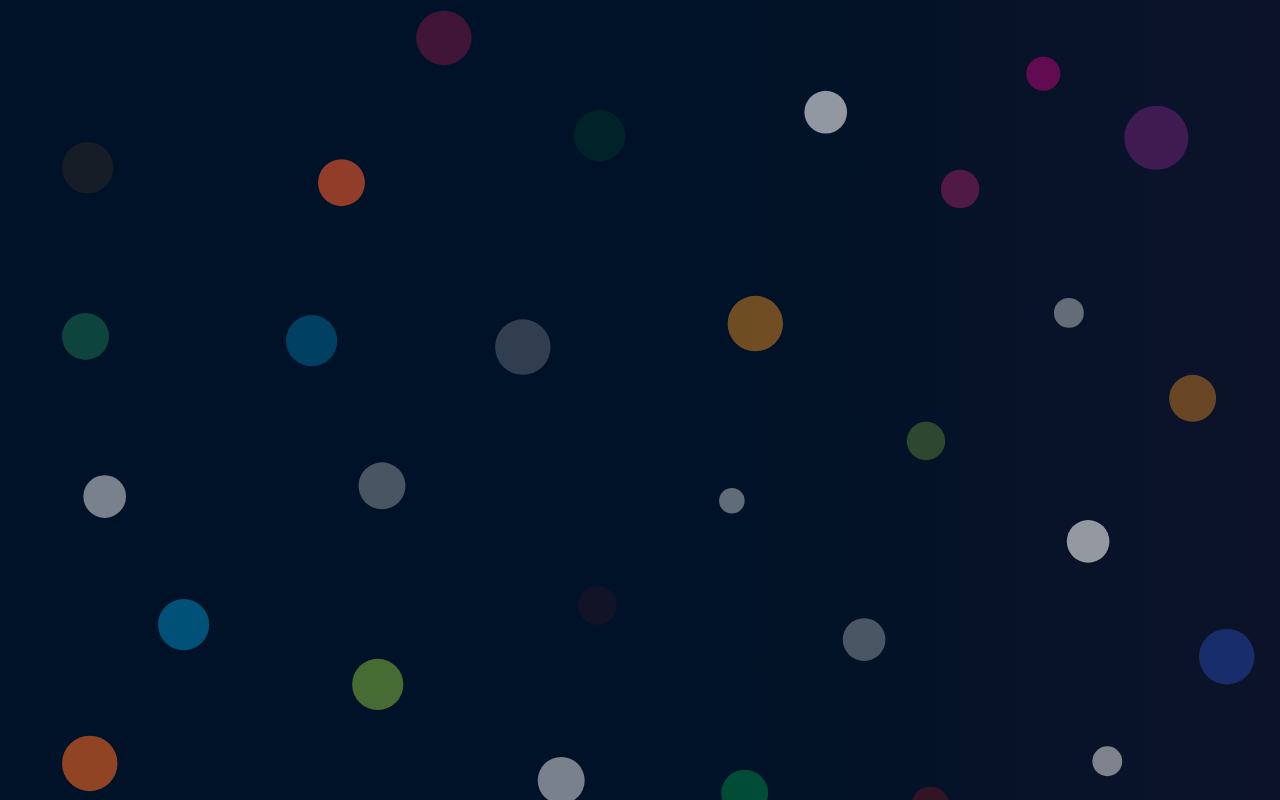
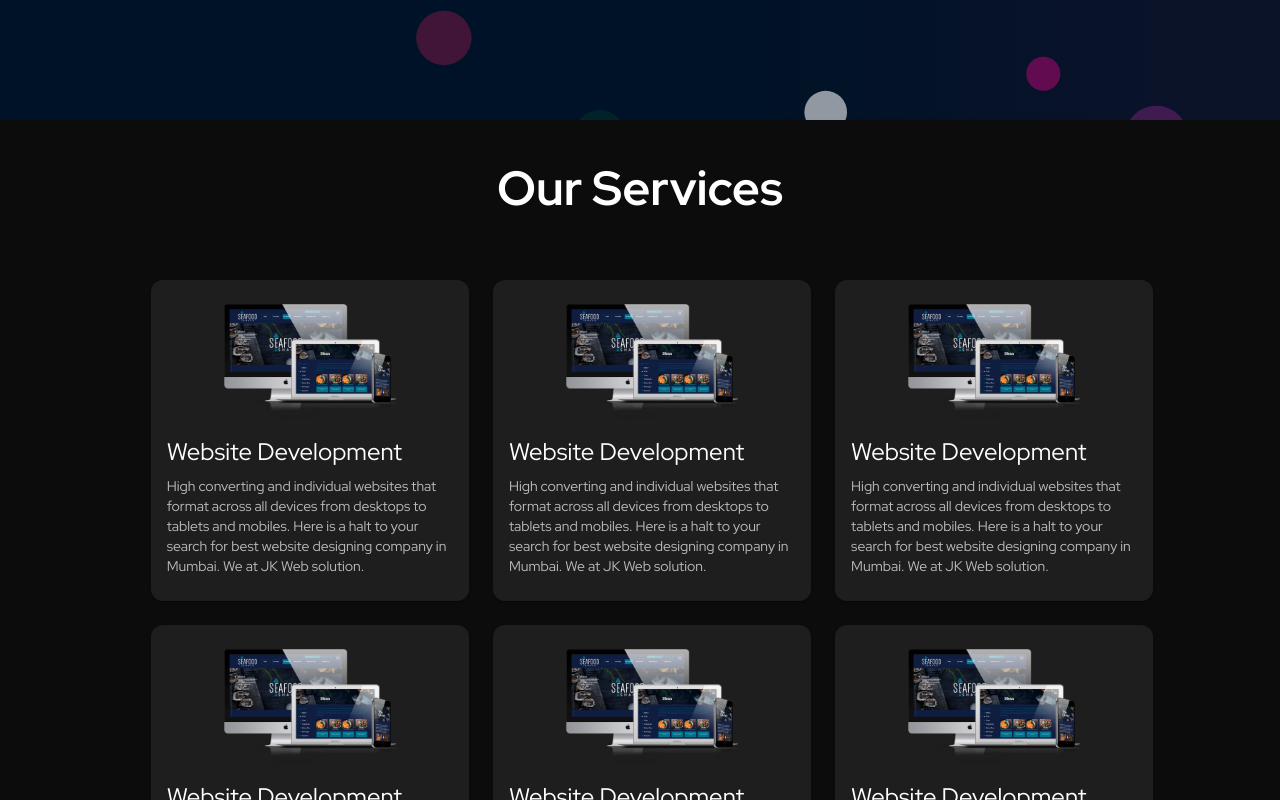
Before and after one commit to kanuraj-dev/kanuraj-dev, a React (Create React App) app: page / in a window 1280 px wide. Shown: the part 600-1400 px from the top of the page. Built offline with nearby package versions, Linux system fonts and the light colour scheme.

Commit message:
our services section

```diff
--- /dev/null
+++ b/src/components/cards/ServiceCard.tsx
@@ -0,0 +1,33 @@
+import { Card, CardContent, CardMedia, Typography } from "@mui/material";
+import demoImg from "assets/image/business-boom-mockup.png";
+
+export default function ServiceCard() {
+  return (
+    <Card
+      sx={{
+        borderRadius: 3,
+      }}
+    >
+      <CardMedia
+        component="img"
+        height="140"
+        image={demoImg}
+        alt="green iguana"
+        sx={{
+          pt: 3,
+          objectFit: "contain",
+        }}
+      />
+      <CardContent>
+        <Typography gutterBottom variant="h5" component="div">
+          Website Development
+        </Typography>
+        <Typography variant="body2" color="text.secondary">
+          High converting and individual websites that format across all devices
+          from desktops to tablets and mobiles. Here is a halt to your search
+          for best website designing company in Mumbai. We at JK Web solution.
+        </Typography>
+      </CardContent>
+    </Card>
+  );
+}
--- a/src/components/navigation/Topbar.tsx
+++ b/src/components/navigation/Topbar.tsx
@@ -36,7 +36,7 @@ const AppBar = styled(MuiAppBar, {
   color: theme.palette.mode === "light" ? "#111" : "",
   background: isScrolled
     ? theme.palette.mode === "light"
-      ? "#f1dfd1"
+      ? "#fff"
       : ""
     : "transparent",
   ...(open && {
@@ -106,7 +106,7 @@ const NavLink = styled(
 function Topbar({ theme, colorMode, open, handleDrawerOpen }: TopbarProps) {
   const isLG = useMediaQuery(theme.breakpoints.up("lg"));
   const isScrolled = useScrollTrigger({
-    threshold: 500,
+    threshold: 400,
   });
 
   return (
--- /dev/null
+++ b/src/components/sections/OurServices.tsx
@@ -0,0 +1,52 @@
+import Paper from "@mui/material/Paper";
+import Typography from "@mui/material/Typography";
+import Grid from "@mui/material/Grid";
+import { useTheme, useMediaQuery } from "@mui/material";
+import ServiceCard from "components/cards/ServiceCard";
+import Fade from "react-reveal/Fade";
+
+export default function OurServices() {
+  const theme = useTheme();
+  const isLG = useMediaQuery(theme.breakpoints.up("lg"));
+
+  return (
+    <Paper
+      sx={{
+        py: 5,
+        px: 3,
+        minHeight: "100vh",
+        background: theme.palette.mode === "dark" ? "#0c0c0c" : "#f8f8f8",
+      }}
+    >
+      <Fade bottom>
+        <Typography
+          variant={isLG ? "h3" : "h4"}
+          textAlign="center"
+          fontWeight={600}
+        >
+          Our Services
+        </Typography>
+      </Fade>
+      <Grid
+        container
+        lg={10}
+        rowSpacing={3}
+        spacing={{ md: 3 }}
+        justifyContent="center"
+        alignItems="center"
+        sx={{
+          py: 5,
+          margin: "auto !important",
+        }}
+      >
+        {[1, 2, 3, 4, 5, 6].map((service, index) => (
+          <Grid item xs={12} md={6} lg={4}>
+            <Fade bottom delay={index * 200}>
+              <ServiceCard />
+            </Fade>
+          </Grid>
+        ))}
+      </Grid>
+    </Paper>
+  );
+}
--- a/src/pages/HomePage.tsx
+++ b/src/pages/HomePage.tsx
@@ -1,9 +1,11 @@
 import MainBanner from "components/sections/MainBanner";
+import OurServices from "components/sections/OurServices";
 
 export default function HomePage() {
   return (
     <div>
       <MainBanner />
+      <OurServices />
     </div>
   );
 }
```
